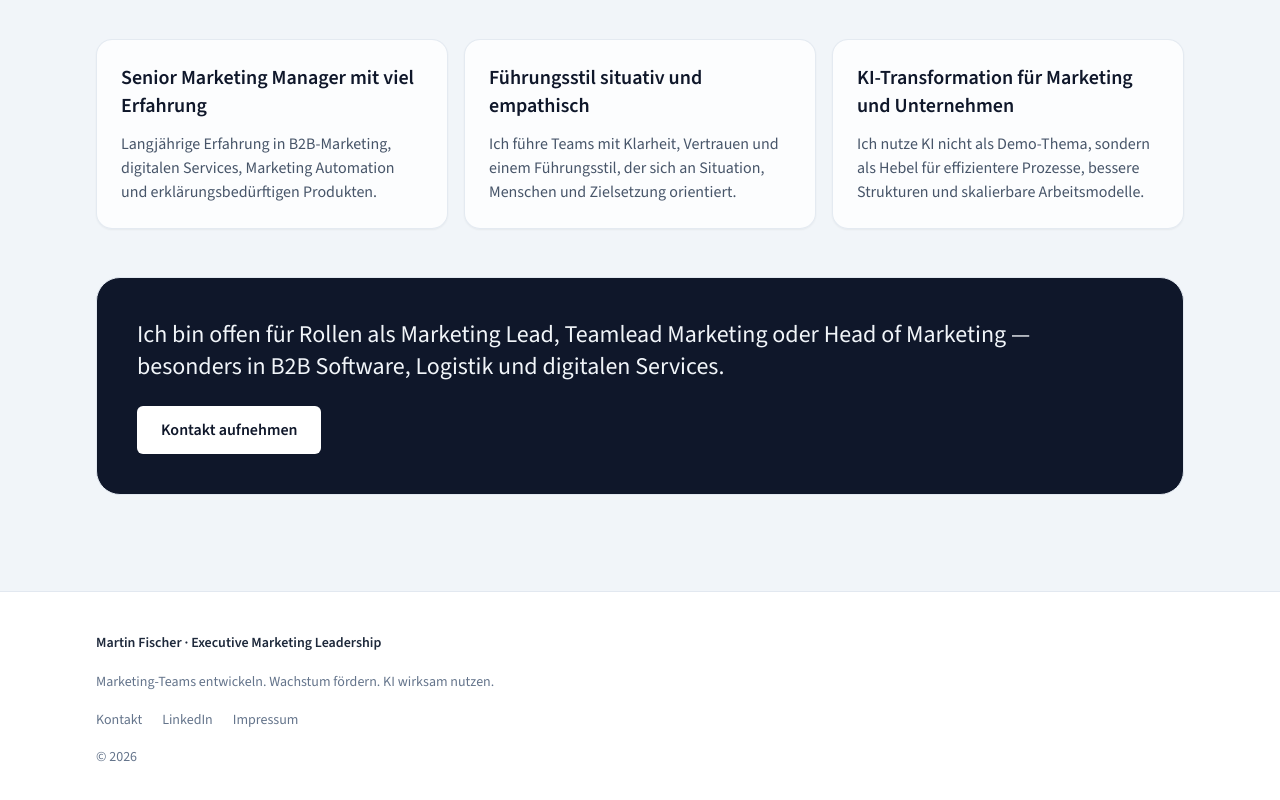
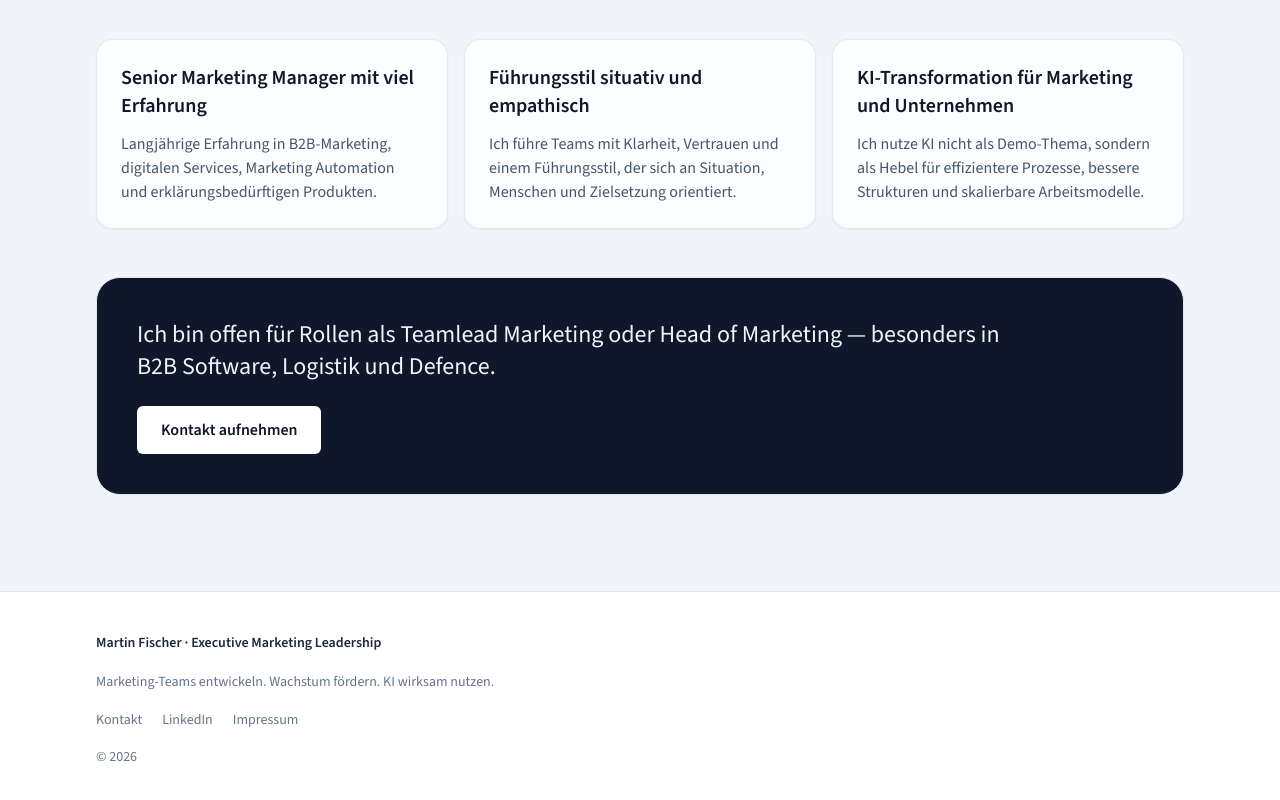
Before and after one commit to martinfischer42/Beyond_cv, a React (Vite) app: page / in a window 1280 px wide. Shown: the part 975-1775 px from the top of the page. Built offline with nearby package versions, Linux system fonts and the light colour scheme.

Commit message:
Update HomePage.tsx

```diff
--- a/src/pages/HomePage.tsx
+++ b/src/pages/HomePage.tsx
@@ -91,8 +91,8 @@ export default function HomePage() {
       <section className="mx-auto w-full max-w-content px-5 md:px-8">
         <div className="rounded-3xl border border-slate-200 bg-slate-900 px-6 py-8 text-white md:px-10 md:py-10">
           <p className="max-w-4xl text-lg leading-relaxed text-slate-100 md:text-2xl">
-            Ich bin offen für Rollen als Marketing Lead, Teamlead Marketing oder Head of Marketing — besonders in B2B
-            Software, Logistik und digitalen Services.
+            Ich bin offen für Rollen als Teamlead Marketing oder Head of Marketing — besonders in B2B
+            Software, Logistik und Defence.
           </p>
 
           <div className="mt-6">
```
